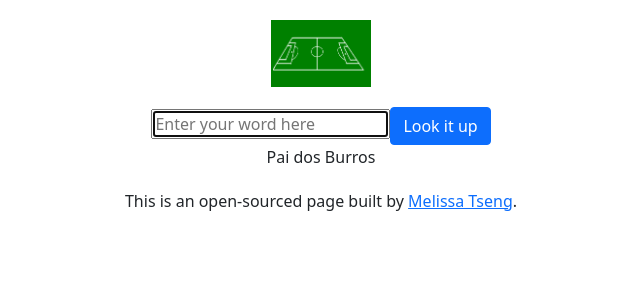
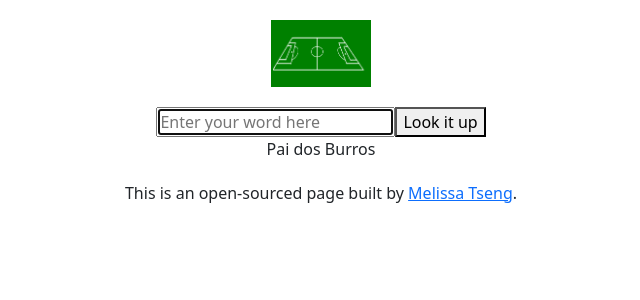
Before and after one commit to MaxYeats/dictionary-react, a React (Create React App) app: page / in a window 1280 px wide. Shown: the top 300 px of the page, without its empty margins (319-959 px from the left). Built offline with nearby package versions, Linux system fonts and the light colour scheme.

Commit message:
Integrated with dictionary API
-Added axios
-Integrated with the API

```diff
--- a/package.json
+++ b/package.json
@@ -7,6 +7,7 @@
     "@testing-library/react": "^13.1.1",
     "@testing-library/user-event": "^13.5.0",
     "autoprefixer": "10.4.5",
+    "axios": "^0.27.2",
     "bootstrap": "^5.1.3",
     "react": "^18.1.0",
     "react-dom": "^18.1.0",
--- a/src/Dictionary.js
+++ b/src/Dictionary.js
@@ -1,13 +1,19 @@
 /** @format */
 
 import React, { useState } from "react";
+import axios from "axios";
 
 export default function Dictionary() {
   let [keyword, setKeyword] = useState("");
 
+  function handleResponse(response) {
+    console.log(response.data[0]);
+  }
+
   function search(event) {
     event.preventDefault();
-    alert(`Searching for ${keyword}`);
+    let apiUrl = `https://api.dictionaryapi.dev/api/v2/entries/en/${keyword}`;
+    axios.get(apiUrl).then(handleResponse);
   }
 
   function handleKeywordChange(event) {
@@ -25,10 +31,12 @@
           autoComplete="false"
           autoFocus={true}
         />
-        <button className="btn btn-primary">Look it up</button>
+        <button className="button">Look it up</button>
       </form>
 
       <div>Pai dos Burros</div>
     </div>
   );
 }
+
+//https://api.dictionaryapi.dev/api/v2/entries/en/hello
```
Also changed, not shown: 1 other file (tests, documents, lock files or other folders).
